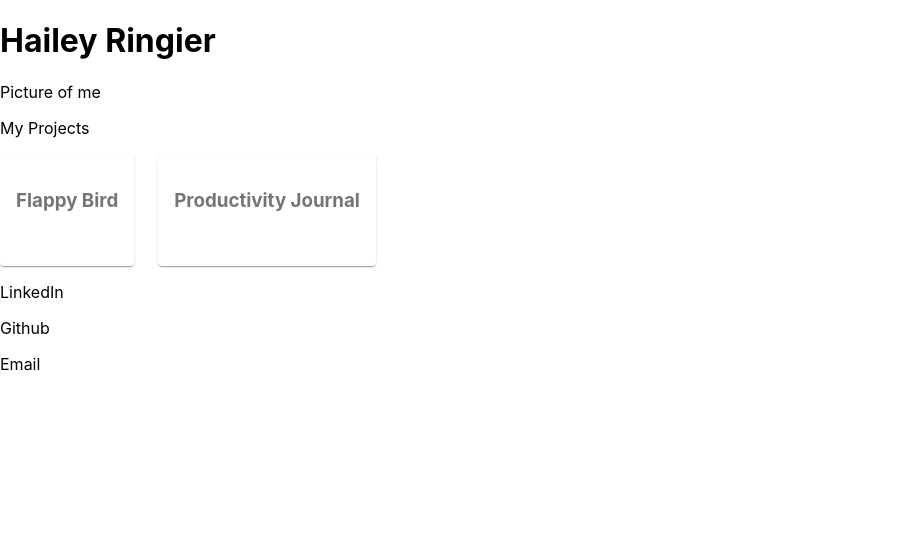
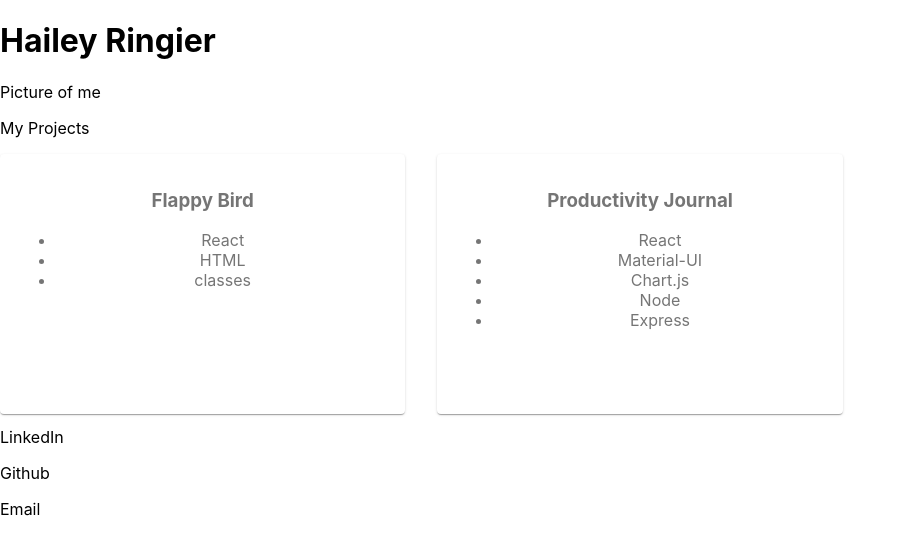
Before and after one commit to haileyringier/portfolio, a React (Create React App) app in the folder portfolio/: page / in a window 1280 px wide. Shown: the top 554 px of the page, without its empty margins (0-907 px from the left). Built offline with nearby package versions, Linux system fonts and the light colour scheme.

Commit message:
adding styling to paper

```diff
--- a/portfolio/src/App.css
+++ b/portfolio/src/App.css
@@ -2,3 +2,10 @@
 tan ffeadb
 teal 679b9b
 dark gray 679b9b */
+
+.contact-section{
+    margin-top: 45px;
+}
+.project-section{
+  justify-content: center;
+}
--- a/portfolio/src/Components/ContactCard.js
+++ b/portfolio/src/Components/ContactCard.js
@@ -5,10 +5,11 @@ import React from 'react'
 export default function Home(){
 
     return(
-        <>
-        <p>LinkedIn</p>
-        <p>Github</p>
-        <p>Email</p>
-        </>
+        <div className='contact-section'>
+            <p>LinkedIn</p>
+            <p>Github</p>
+            <p>Email</p>
+        </div>
+
     )
 }
--- a/portfolio/src/Components/Projects.js
+++ b/portfolio/src/Components/Projects.js
@@ -11,6 +11,7 @@ const useStyles = makeStyles((theme) => ({
       padding: theme.spacing(2),
       textAlign: 'center',
       color: theme.palette.text.secondary,
+      height: '100%',
     },
   }));
 
@@ -19,18 +20,30 @@ export default function Projects(){
     const classes = useStyles();
 
     return(
-        <div>
+        <div className='project-section'>
             <p>My Projects</p>
-        <Grid container spacing={3}>
-            <Grid item >
+        <Grid container spacing={4}>
+            <Grid item xs={4}>
                 <Paper className={classes.paper}>
                     <h3>Flappy Bird</h3>
+                    <ul>
+                        <li>React</li>
+                        <li>HTML</li>
+                        <li>classes</li>
+                    </ul>
                     <img></img>
                 </Paper>
             </Grid>
-            <Grid item>
+            <Grid item xs={4}>
                 <Paper className={classes.paper}>
                     <h3>Productivity Journal</h3>
+                    <ul>
+                        <li>React</li>
+                        <li>Material-UI</li>
+                        <li>Chart.js</li>
+                        <li>Node</li>
+                        <li>Express</li>
+                    </ul>
                     <img></img>
                 </Paper>
             </Grid>
```
